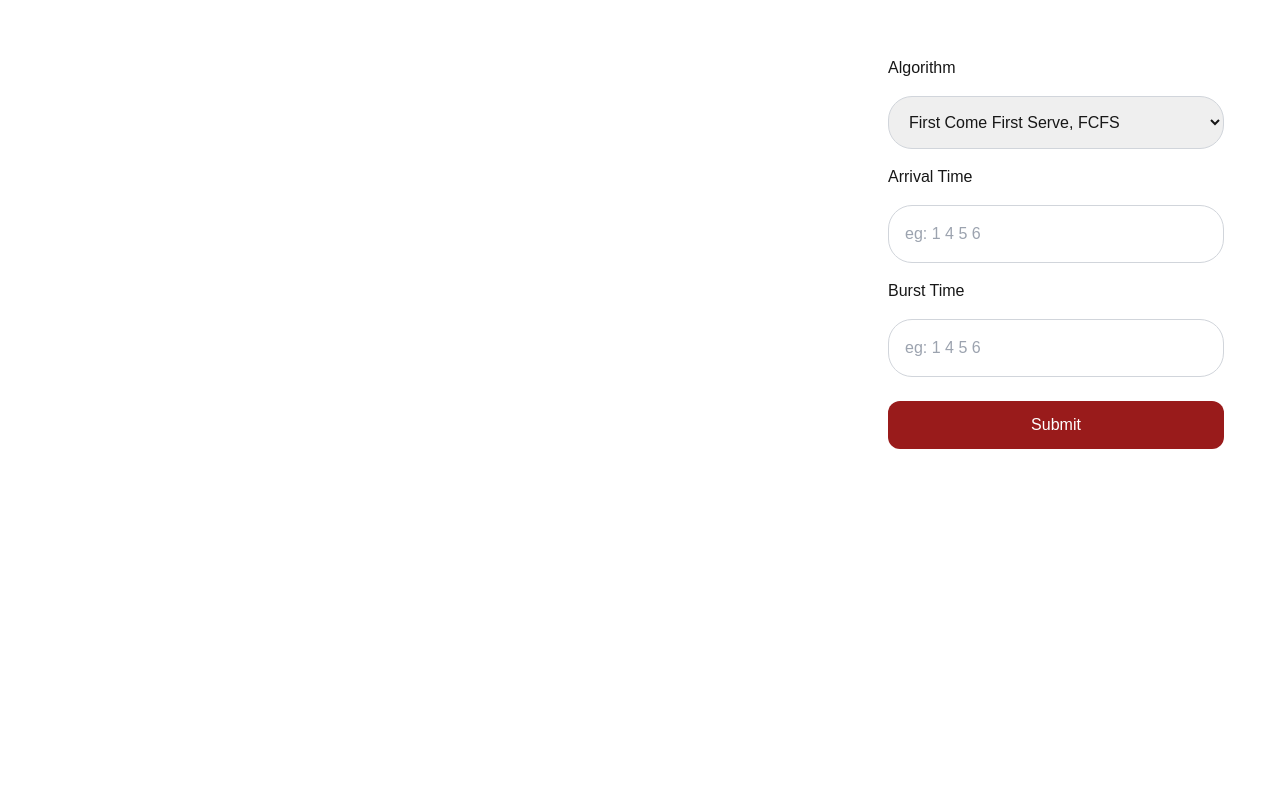
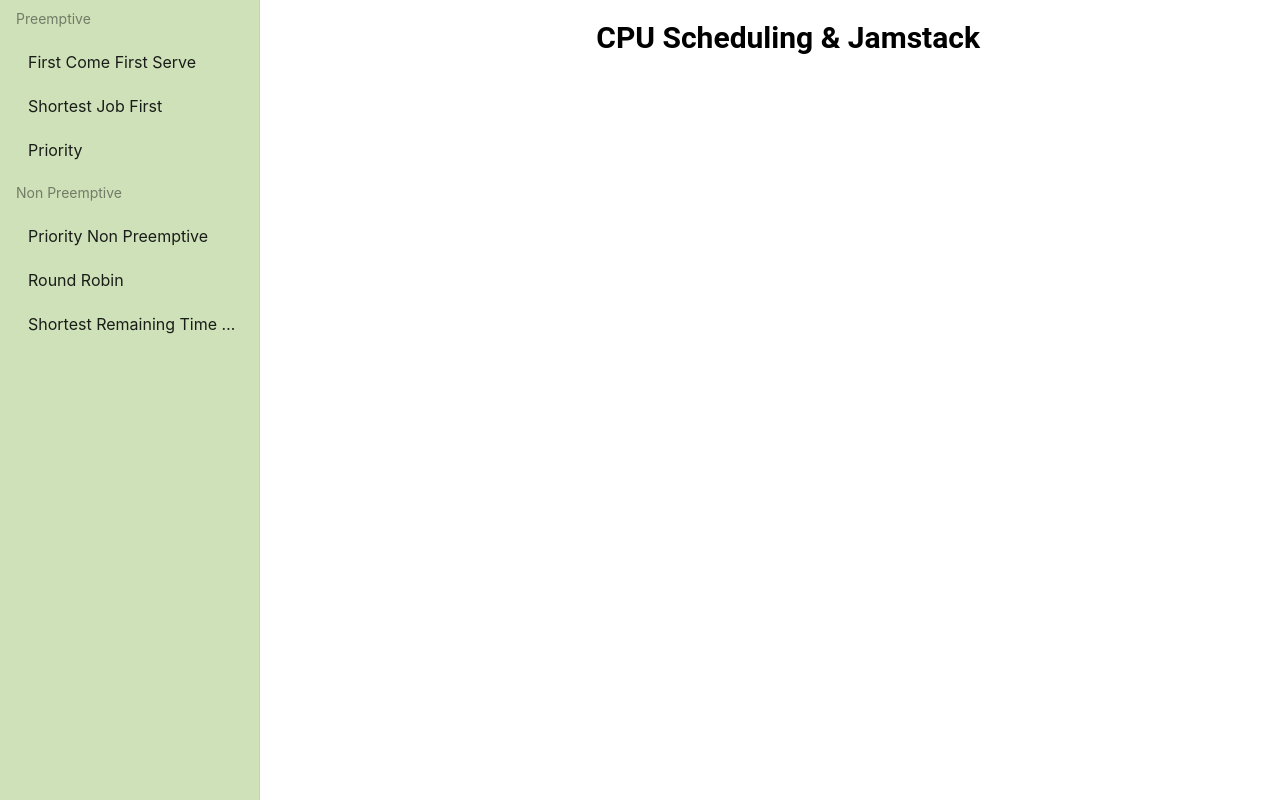
Before and after one commit to nguyenquocthai1463/DoAnChuyenNganh, a Next.js app: page / in a window 1280 px wide. Built offline with nearby package versions, Linux system fonts and the light colour scheme.

Commit message:
xong giao dien

```diff
--- a/package.json
+++ b/package.json
@@ -9,10 +9,15 @@
     "lint": "next lint"
   },
   "dependencies": {
+    "@ant-design/icons": "^5.5.1",
+    "@nextui-org/react": "^2.4.8",
     "@nextui-org/table": "^2.0.40",
+    "antd": "^5.21.2",
+    "classnames": "^2.5.1",
     "next": "14.2.13",
     "react": "^18",
     "react-dom": "^18",
+    "react-tabs": "^6.0.2",
     "scheduling": "file:"
   },
   "devDependencies": {
--- a/src/app/globals.css
+++ b/src/app/globals.css
@@ -3,14 +3,14 @@
 @tailwind utilities;
 
 :root {
-  --background: #ffffff;
-  --foreground: #171717;
+  --background: white;
+  --foreground: black;
 }
 
 @media (prefers-color-scheme: dark) {
   :root {
-    --background: #061528;
-    --foreground: #061528;
+    --background: white;
+    --foreground: black;
   }
 }
 
@@ -20,8 +20,81 @@
   font-family: Arial, Helvetica, sans-serif;
 }
 
+h1{
+  font-family: 'Roboto', sans-serif;
+  padding-left: 10px;
+}
+
 @layer utilities {
   .text-balance {
     text-wrap: balance;
   }
 }
+
+@layer utilities {
+  .bg-01 {
+    background-color: #e9d5db;
+  }
+}
+@layer utilities {
+  .bg-02 {
+    background-color: #cfe1b9;
+  }
+}
+@layer utilities {
+  .bg-03 {
+    background-color: #b5c99a;
+  }
+}
+@layer utilities {
+  .bg-04 {
+    background-color: #97a97c;
+  }
+}
+@layer utilities {
+  .bg-05 {
+    background-color: #87986a;
+  }
+}
+@layer utilities {
+  .bg-06 {
+    background-color: #718355;
+  }
+}
+
+@layer utilities {
+  .text-01 {
+    color: #e9d5db;
+  }
+}
+@layer utilities {
+  .text-02 {
+    color: #cfe1b9;
+  }
+}
+@layer utilities {
+  .text-03 {
+    color: #b5c99a;
+  }
+}
+@layer utilities {
+  .text-04 {
+    color: #97a97c;
+  }
+}
+@layer utilities {
+  .text-05 {
+    color: #87986a;
+  }
+}
+@layer utilities {
+  .text-06 {
+    color: #718355;
+  }
+}
+
+@layer utilities {
+  .text-06 {
+    color: #c9c9c9;
+  }
+}
--- a/src/app/page.tsx
+++ b/src/app/page.tsx
@@ -1,6 +1,9 @@
 "use client";
 import { useState } from "react";
-
+// import { Tabs, Tab, Card, CardBody } from "@nextui-org/react";
+// import { Tabs, TabList, Tab, TabPanel } from 'react-tabs';
+import type { MenuProps } from 'antd';
+import { Menu } from 'antd';
 import {
   Table,
   TableHeader,
@@ -9,6 +12,7 @@
   TableRow,
   TableCell
 } from "@nextui-org/table";
+
 interface TienTrinhPP {
   ma_tt: number;
   tg_cho: number;
@@ -33,7 +37,7 @@
     this.tg_hoantat = 0;
     this.do_uu_tien = do_uu_tien;
   }
-}
+}//Khởi tạo class cho tiến trình Priority Non Preemptive
 
 interface TienTrinhFCFS {
   tg_cho: number;
@@ -80,7 +84,7 @@
 const aRR: TienTrinhRR[] = []; //khai báo mảng a chứa các tiến trình
 
 export default function Home() {
-  const [selectedAlgorithm, setSelectedAlgorithm] = useState<string>("fcfs");
+  const [selectedKey, setSelectedKey] = useState<string | null>(null);
   const [arrivalTime, setArrivalTime] = useState<string>("");
   const [burstTime, setBurstTime] = useState<string>("");
   const [priority, setPriority] = useState<string>("");
@@ -379,20 +383,12 @@
   }//Hàm xử lý bài toán SRTF
 
   function rr() {
-    let tg_cho: number[] = [];
-    let tg_hoantat: number[] = [];
-    let tg_cho_tb: number = 0;
-    let tg_ht_tb: number = 0;
-    let tamTT: number[] = [];
-    let tamDen: number[] = [];
-    let tgxl: number[] = [];
-    let tg_den: number[] = [];
-    let tgchomoidoan: number[] = [];
-    let tien_trinh_nghi: number[] = [];
-    let tt: number[] = [];
-    let vtcu: number[] = [];
+    const tamTT: number[] = [];
+    const tamDen: number[] = [];
+    const tien_trinh_nghi: number[] = [];
+    const tt: number[] = [];
+    const vtcu: number[] = [];
     let sl_tt: number;
-    let quantum: number;
     let sl: number;
     count = demthoigianden(arrivalTime);
     // eslint-disable-next-line prefer-const
@@ -405,7 +401,7 @@
         tg_hoantat: 0,
         tg_cho_tb: 0,
         tg_hoantat_tb: 0,
-          quantum: Number(timeQuantum),
+        quantum: getCharactersWithoutSpaces(timeQuantum)[i],
       })
       tamTT[i] = aRR[i].tg_xuly;
       tt[i] = i + 1;
@@ -432,23 +428,29 @@
       vtcu[vt] = gtvtcu;
       sl++;
     }
-      tg_ht_tb = 0;
-      tg_cho_tb = 0;
-      tg_cho[0] = 0;
+    aRR[0].tg_hoantat_tb = 0;
+    aRR[0].tg_cho_tb = 0;
+    aRR[0].tg_cho = 0;
     let tong_tg_chay = 0;
 
     for (let i = 0; i < sl_tt; i++) {
       for (let j = i + 1; j < sl_tt; j++) {
-          if (tg_den[i] > tg_den[j]) {
-            [tg_den[i], tg_den[j]] = [tg_den[j], tg_den[i]];
-            [tgxl[i], tgxl[j]] = [tgxl[j], tgxl[i]];
-            [tt[i], tt[j]] = [tt[j], tt[i]];
+        if (aRR[i].tg_denRL > aRR[j].tg_denRL) {
+          let t = aRR[i].tg_denRL;
+          aRR[i].tg_denRL = aRR[j].tg_denRL;
+          aRR[j].tg_denRL = t;
+          t = aRR[i].tg_xuly;
+          aRR[i].tg_xuly = aRR[j].tg_xuly;
+          aRR[j].tg_xuly = t;
+          t = tt[i];
+          tt[i] = tt[j];
+          tt[j] = t;
           tien_trinh_nghi[i] = 0;
         }
       }
       vtcu[i] = i;
-        tamTT[i] = tgxl[i];
-        tamDen[i] = tg_den[i];
+      tamTT[i] = aRR[i].tg_xuly;
+      tamDen[i] = aRR[i].tg_denRL;
     }
 
     sl = sl_tt;
@@ -456,10 +458,10 @@
       aRR[vtcu[0]].tg_cho += tong_tg_chay - tamDen[0] - tien_trinh_nghi[vtcu[0]];
       tamDen[0] = 0;
 
-        if (tamTT[0] > quantum) {
-          tong_tg_chay += quantum;
+      if (tamTT[0] > aRR[0].quantum) {
+        tong_tg_chay += aRR[0].quantum;
         tien_trinh_nghi[vtcu[0]] = tong_tg_chay;
-          tamTT[0] -= quantum;
+        tamTT[0] -= aRR[0].quantum;
         let j = 1;
         while (tamDen[j] < tong_tg_chay && j < sl) j++;
         if (tamDen[j] != tong_tg_chay) j = sl;
@@ -467,15 +469,15 @@
         xoa(0);
       } else {
         tong_tg_chay += tamTT[0];
-          tg_cho_tb += tg_cho[vtcu[0]];
-          tg_hoantat[vtcu[0]] = tong_tg_chay - tg_den[vtcu[0]];
-          tg_ht_tb += tg_hoantat[vtcu[0]];
+        aRR[0].tg_cho_tb += aRR[vtcu[0]].tg_cho_tb;
+        aRR[vtcu[0]].tg_hoantat = tong_tg_chay - aRR[vtcu[0]].tg_denRL;
+        aRR[0].tg_hoantat_tb += aRR[vtcu[0]].tg_hoantat;
         xoa(0);
       }
     }
 
-      tg_cho_tb /= sl_tt;
-      tg_ht_tb /= sl_tt;
+    aRR[0].tg_hoantat_tb /= sl_tt;
+    aRR[0].tg_cho_tb /= sl_tt;
   }
 
   const resetForm = () => {
@@ -483,7 +485,7 @@
     setBurstTime("");
     setPriority("");
     setTimeQuantum("");
-  };
+  };//hàm reset form
 
   const resetTable = () => {
     // eslint-disable-next-line @typescript-eslint/no-unused-expressions
@@ -491,12 +493,12 @@
     aNPP.splice(0, aNPP.length);
     aFCFS.splice(0, aFCFS.length);
     aSJF.splice(0, aSJF.length);
-  }
+  }//hàm reset bảng
 
   const handleSubmit = () => {
     resetTable();
     let output: JSX.Element | null = null;
-    if (selectedAlgorithm === "fcfs") {
+    if (selectedKey === "fcfs") {
       fcfs()
       output = (
         <div>
@@ -531,8 +533,8 @@
       );
       setResult(output);
       resetForm();
-    }
-    if (selectedAlgorithm === "sjf") {
+    }//Xử lý bài toán FCFS
+    if (selectedKey === "sjf") {
       sjf()
       output = (
         <div>
@@ -566,8 +568,8 @@
       );
       setResult(output);
       resetForm();
-    }
-    if (selectedAlgorithm === "srtf") {
+    }//Xử lý bài toán SJF
+    if (selectedKey === "srtf") {
       srtf()
       output = (
         <div>
@@ -602,15 +604,42 @@
       );
       setResult(output);
       resetForm();
-    }
-    if (selectedAlgorithm === "rr") {
+    }//Xử lý bài toán SRTF
+    if (selectedKey === "rr") {
+      rr()
       output = (
         <div>
-          {/* Hiện table của bài toán */}
+          {
+            <div>
+              <Table aria-label="Example static collection table">
+                <TableHeader>
+                  <TableColumn>Job</TableColumn>
+                  <TableColumn>Arrival Time</TableColumn>
+                  <TableColumn>Burst Time</TableColumn>
+                  <TableColumn>Finish Time</TableColumn>
+                  <TableColumn>Turn Around Time</TableColumn>
+                  <TableColumn>Waiting Time</TableColumn>
+                </TableHeader>
+                <TableBody>
+                  {aRR.map((process, index) => (
+                    <TableRow key={index}>
+                      <TableCell className="text-center">{index + 1}</TableCell>
+                      <TableCell className="text-center">{process.tg_denRL}</TableCell>
+                      <TableCell className="text-center">{process.tg_xuly}</TableCell>
+                      <TableCell className="text-center">{process.tg_hoantat}</TableCell>
+                      <TableCell className="text-center">{process.tg_hoantat - process.tg_denRL}</TableCell>
+                      <TableCell className="text-center">{process.tg_cho}</TableCell>
+                    </TableRow>
+                  ))}
+                </TableBody>
+              </Table>
+            </div>}
+          <p>Thời gian chờ trung bình: {aRR[0].tg_cho_tb}</p>
+          <p>Thời gian hoàn tất trung bình: {aRR[0].tg_hoantat_tb}</p>
         </div>
       );
-    }
-    if (selectedAlgorithm === "npp") {
+    }//Xử lý bài toán RR
+    if (selectedKey === "npp") {
       npp()
       output = (
         <div>
@@ -639,18 +668,16 @@
       );
       setResult(output);
       resetForm();
-    }
-    if (selectedAlgorithm === "pp") {
+    }//Xử lý bài toán Priority Non Preemptive
+    if (selectedKey === "pp") {
       pp()
       output = (
         <div>
-
           <Table aria-label="Example static collection table">
             <TableHeader>
               <TableColumn>Job</TableColumn>
               <TableColumn>Arrival Time</TableColumn>
               <TableColumn>Burst Time</TableColumn>
-              <TableColumn>Finish Time</TableColumn>
               <TableColumn>Turn Around Time</TableColumn>
               <TableColumn>Waiting Time</TableColumn>
             </TableHeader>
@@ -661,176 +688,322 @@
                   <TableCell className="text-center">{item.tg_denRL}</TableCell>
                   <TableCell className="text-center">{item.tg_xuly}</TableCell>
                   <TableCell className="text-center">{item.tg_hoantat}</TableCell>
-                  <TableCell className="text-center">{item.tg_hoantat - item.tg_denRL}</TableCell>
                   <TableCell className="text-center">{item.tg_cho}</TableCell>
                 </TableRow>
               ))}
             </TableBody>
           </Table>
-          <p>Thời gian chờ trung bình của các tiến trình: {aPP[0].tg_cho_tb}</p>
+          <p className="m-2">Thời gian chờ trung bình của các tiến trình: {aPP[0].tg_cho_tb}</p>
           <p>Thời gian hoàn tất trung bình của các tiến trình: {aPP[0].tg_hoantat_tb}</p>
         </div>
       );
-    }
+    }//Xử lý bài toán Priority Preemptive
     setResult(output);
     resetForm();
+  };//hàm xử lý form
+
+  type MenuItem = Required<MenuProps>['items'][number];
+
+  const items: MenuItem[] = [
+    {
+      key: 'preemptive',
+      label: 'Preemptive',
+      type: 'group',
+      style: { fontSize: '1rem' },
+      children: [
+        {
+          key: 'fcfs',
+          label: 'First Come First Serve',
+        },
+        {
+          key: 'sjf',
+          label: 'Shortest Job First',
+        },
+        {
+          key: 'priority',
+          label: 'Priority',
+        },
+      ],
+    },
+    {
+      key: 'non-preemptive',
+      label: 'Non Preemptive',
+      type: 'group',
+      style: { fontSize: '1rem' },
+      children: [
+        {
+          key: 'npp',
+          label: 'Priority Non Preemptive',
+        },
+        {
+          key: 'rr',
+          label: 'Round Robin',
+        },
+        {
+          key: 'srtf',
+          label: 'Shortest Remaining Time First',
+        },
+      ],
+    },
+  ];
+
+  const onClick: MenuProps['onClick'] = (e) => {
+    setSelectedKey(e.key);
   };
 
-  return (
-    <main className="flex p-8 gap-8 row-start-1 max-h-32 sm:items-start">
-      <div className="flex-auto flex flex-col p-4">
-        <h1 className="text-xl text-white text-center pb-8 sm:text-4xl font-bold">
-          CPU SCHEDULING VISUALIZER
-        </h1>
-        <div className="max-h-full p-5 block rounded-3xl bg-white max-w-full container">
-          {result}
-        </div>
-      </div>
-      <div className="flex-auto p-6 rounded-3xl h-full block bg-white max-w-sm container px-6">
-        <h3>Algorithm</h3>
-        <select
-          onChange={(e) => setSelectedAlgorithm(e.target.value)}
-          className="block w-full p-4 my-4 border border-gray-300 rounded-3xl"
-        >
-          <option value="fcfs">First Come First Serve, FCFS</option>
-          <option value="sjf">Shortest Job First, SJF (Non Preemptive)</option>
-          <option value="srtf">Shortest Remaining Time First, SRTF</option>
-          <option value="rr">Round Robin, RR</option>
-          <option value="npp">Priority, NPP (Non Preemptive)</option>
-          <option value="pp">Priority, PP (Preemptive)</option>
-        </select>
-        {selectedAlgorithm && (
-          <div>
-            {selectedAlgorithm === "fcfs" && <div><h3>Arrival Time</h3>
+  const renderForm = () => {
+    switch (selectedKey) {
+      //fcfs
+      case 'fcfs':
+        return <div className="static flex ml-6 my-3">
+          <div className="mx-3">
+            <h1 >Arrival Time</h1>
             <input
               type="text"
-                className="block w-full p-4 my-4 border border-gray-300 rounded-3xl"
+              className="block p-3 pl-5 my-2 border border-gray-300 rounded-3xl"
               placeholder="eg: 1 4 5 6"
               value={arrivalTime}
               onChange={(e) => setArrivalTime(e.target.value)}
             />
-              <h3>Burst Time</h3>
+          </div>
+          <div className="mx-3">
+            <h1>Burst Time</h1>
             <input
               type="text"
-                className="block w-full p-4 my-4 border border-gray-300 rounded-3xl"
+              className="block p-3 pl-5 my-2 border border-gray-300 rounded-3xl"
               placeholder="eg: 1 4 5 6"
               value={burstTime}
               onChange={(e) => setBurstTime(e.target.value)}
-              /></div>}
-            {selectedAlgorithm === "sjf" && <div><h3>Arrival Time</h3>
+            />
+          </div>
+          <button
+            onClick={handleSubmit}
+            className="absolute bottom-2 right-3 mr-3 block my-5 p-3 bg-red-800 text-white rounded-xl">
+            Submit
+          </button>
+        </div>;
+      //sjf
+      case 'sjf':
+        return <div className="static flex ml-6 my-3">
+          <div className="mx-3">
+            <h1>Arrival Time</h1>
             <input
               type="text"
-                className="block w-full p-4 my-4 border border-gray-300 rounded-3xl"
+              className="block p-3 pl-5 my-2 border border-gray-300 rounded-3xl"
               placeholder="eg: 1 4 5 6"
               value={arrivalTime}
               onChange={(e) => setArrivalTime(e.target.value)}
             />
-              <h3>Burst Time</h3>
+          </div>
+          <div className="mx-3">
+            <h1>Burst Time</h1>
             <input
               type="text"
-                className="block w-full p-4 my-4 border border-gray-300 rounded-3xl"
+              className="block p-3 pl-5 my-2 border border-gray-300 rounded-3xl"
               placeholder="eg: 1 4 5 6"
               value={burstTime}
               onChange={(e) => setBurstTime(e.target.value)}
-              /></div>}
-            {selectedAlgorithm === "srtf" && <div><h3>Arrival Time</h3>
+            />
+          </div>
+          <button
+            onClick={handleSubmit}
+            className="absolute bottom-2 right-3 mr-3 block my-5 p-3 bg-red-800 text-white rounded-xl">
+            Submit
+          </button>
+        </div>;
+      //priority
+      case 'priority':
+        return <div className="static flex ml-6 my-3">
+          <div className="mx-3">
+            <h1>Arrival Time</h1>
             <input
               type="text"
-                className="block w-full p-4 my-4 border border-gray-300 rounded-3xl"
+              className="block p-3 pl-5 my-2 border border-gray-300 rounded-3xl"
               placeholder="eg: 1 4 5 6"
               value={arrivalTime}
               onChange={(e) => setArrivalTime(e.target.value)}
             />
-              <h3>Burst Time</h3>
+          </div>
+          <div className="mx-3">
+            <h1>Burst Time</h1>
             <input
               type="text"
-                className="block w-full p-4 my-4 border border-gray-300 rounded-3xl"
+              className="block p-3 pl-5 my-2 border border-gray-300 rounded-3xl"
               placeholder="eg: 1 4 5 6"
               value={burstTime}
               onChange={(e) => setBurstTime(e.target.value)}
-              /></div>}
-            {selectedAlgorithm === "rr" && <div><h3>Arrival Time</h3>
+            />
+          </div>
+          <div className="mx-3">
+            <h1>Priorities</h1>
             <input
               type="text"
-                className="block w-full p-4 my-4 border border-gray-300 rounded-3xl"
+              className="block p-3 pl-5 my-2 border border-gray-300 rounded-3xl"
+              placeholder="Lower #= Higher"
+              value={burstTime}
+              onChange={(e) => setBurstTime(e.target.value)}
+            />
+          </div>
+          <button
+            onClick={handleSubmit}
+            className="absolute bottom-2 right-3 mr-3 block my-5 p-3 bg-red-800 text-white rounded-xl">
+            Submit
+          </button>
+        </div>;
+      //non-preemptive-priority
+      case 'npp':
+        return <div className="flex static ml-6 my-3">
+          <div className="mx-3">
+            <h1>Arrival Time</h1>
+            <input
+              type="text"
+              className="block p-3 pl-5 my-2 border border-gray-300 rounded-3xl"
               placeholder="eg: 1 4 5 6"
               value={arrivalTime}
               onChange={(e) => setArrivalTime(e.target.value)}
             />
-              <h3>Burst Time</h3>
+          </div>
+          <div className="mx-3">
+            <h1>Burst Time</h1>
             <input
               type="text"
-                className="block w-full p-4 my-4 border border-gray-300 rounded-3xl"
+              className="block p-3 pl-5 my-2 border border-gray-300 rounded-3xl"
               placeholder="eg: 1 4 5 6"
               value={burstTime}
               onChange={(e) => setBurstTime(e.target.value)}
             />
-              <h3>Time Quantum</h3>
+          </div>
+          <div className="mx-3">
+            <h1>Priorities</h1>
             <input
               type="text"
-                className="block w-full p-4 my-4 border border-gray-300 rounded-3xl"
+              className="block p-3 pl-5 my-2 border border-gray-300 rounded-3xl"
+              placeholder="Lower #= Higher"
+              value={burstTime}
+              onChange={(e) => setBurstTime(e.target.value)}
+            />
+          </div>
+          <button
+            onClick={handleSubmit}
+            className="absolute bottom-2 right-3 mr-3 block my-5 p-3 bg-red-800 text-white rounded-xl">
+            Submit
+          </button>
+        </div>;
+      //round-robin
+      case 'rr':
+        return <div className="static flex ml-6 my-3">
+          <div className="mx-3">
+            <h1>Arrival Time</h1>
+            <input
+              type="text"
+              className="block p-3 pl-5 my-2 border border-gray-300 rounded-3xl"
+              placeholder="eg: 1 4 5 6"
+              value={arrivalTime}
+              onChange={(e) => setArrivalTime(e.target.value)}
+            />
+          </div>
+          <div className="mx-3">
+            <h1>Burst Time</h1>
+            <input
+              type="text"
+              className="block p-3 pl-5 my-2 border border-gray-300 rounded-3xl"
+              placeholder="eg: 1 4 5 6"
+              value={burstTime}
+              onChange={(e) => setBurstTime(e.target.value)}
+            />
+          </div>
+          <div className="mx-3">
+            <h1>Time Quantum</h1>
+            <input
+              type="text"
+              className="block p-3 pl-5 my-2 border border-gray-300 rounded-3xl"
               placeholder="eg: 3"
               value={timeQuantum}
               onChange={(e) => setTimeQuantum(e.target.value)}
             />
-            </div>}
-            {selectedAlgorithm === "npp" && <div><h3>Arrival Time</h3>
+          </div>
+          <button
+            onClick={handleSubmit}
+            className="absolute bottom-2 right-3 mr-3 block my-5 p-3 bg-red-800 text-white rounded-xl">
+            Submit
+          </button>
+        </div>;
+      //srtf
+      case 'srtf':
+        return <div className="flex static ml-6 my-3">
+          <div className="mx-3">
+            <h1>Arrival Time</h1>
             <input
               type="text"
-                className="block w-full p-4 my-4 border border-gray-300 rounded-3xl"
+              className="block p-3 pl-5 my-2 border border-gray-300 rounded-3xl"
               placeholder="eg: 1 4 5 6"
               value={arrivalTime}
               onChange={(e) => setArrivalTime(e.target.value)}
             />
-              <h3>Burst Time</h3>
+          </div>
+          <div className="mx-3">
+            <h1>Burst Time</h1>
             <input
               type="text"
-                className="block w-full p-4 my-4 border border-gray-300 rounded-3xl"
+              className="block p-3 pl-5 my-2 border border-gray-300 rounded-3xl"
               placeholder="eg: 1 4 5 6"
               value={burstTime}
               onChange={(e) => setBurstTime(e.target.value)}
             />
-              <h3>Priority</h3>
-              <input
-                type="text"
-                className="block w-full p-4 my-4 border border-gray-300 rounded-3xl"
-                placeholder="Lower #= Higher"
-                value={priority}
-                onChange={(e) => setPriority(e.target.value)}
-              />
-            </div>}
-            {selectedAlgorithm === "pp" && <div><h3>Arrival Time</h3>
-              <input
-                type="text"
-                className="block w-full p-4 my-4 border border-gray-300 rounded-3xl"
-                placeholder="eg: 1 4 5 6"
-                value={arrivalTime}
-                onChange={(e) => setArrivalTime(e.target.value)}
-              />
-              <h3>Burst Time</h3>
-              <input
-                type="text"
-                className="block w-full p-4 my-4 border border-gray-300 rounded-3xl"
-                placeholder="eg: 1 4 5 6"
-                value={burstTime}
-                onChange={(e) => setBurstTime(e.target.value)}
-              />
-              <h3>Priority</h3>
-              <input
-                type="text"
-                className="block w-full p-4 my-4 border border-gray-300 rounded-3xl"
-                placeholder="Lower #= Higher"
-                value={priority}
-                onChange={(e) => setPriority(e.target.value)}
-              /></div>}
           </div>
-        )}
           <button
             onClick={handleSubmit}
-          className="block w-full p-3 mt-6 mb-2 bg-red-800 text-white rounded-xl">
+            className="absolute bottom-2 right-3 mr-3 block my-5 p-3 bg-red-800 text-white rounded-xl">
             Submit
           </button>
+        </div>;
+      default:
+        return null;
+    }
+  };
+
+  return (
+    <div style={{ position: 'relative', height: '100vh' }}>
+      <Menu
+        onClick={onClick}
+        style={{
+          width: 260,
+          height: '100vh',
+          overflowY: 'auto',
+          overflowX: 'hidden',
+          backgroundColor: '#cfe1b9',
+        }}
+        mode="inline"
+        items={items}
+      />
+      <div style={{
+        position: 'absolute',
+        top: 0,
+        right: 300,
+      }}>
+        <h1 className="text-3xl font-bold mt-5">CPU Scheduling & Jamstack</h1>
       </div>
-    </main>
+      <div style={{
+        position: 'absolute',
+        top: 80,
+        right: 0,
+        width: 1012,
+        height: 413,
+      }}>
+        <div className="ml-5">{result}</div>
+      </div>
+
+      <div
+        className="flex"
+        style={{
+          position: 'absolute',
+          bottom: 0,
+          right: 0,
+          width: '100%',
+          backgroundColor: '#cfe1b9',
+        }}>
+        {renderForm()}
+      </div>
+    </div>
   );
 }
```
Also changed, not shown: 1 other file (tests, documents, lock files or other folders). Lines whose indentation alone changed are shown as unchanged.
